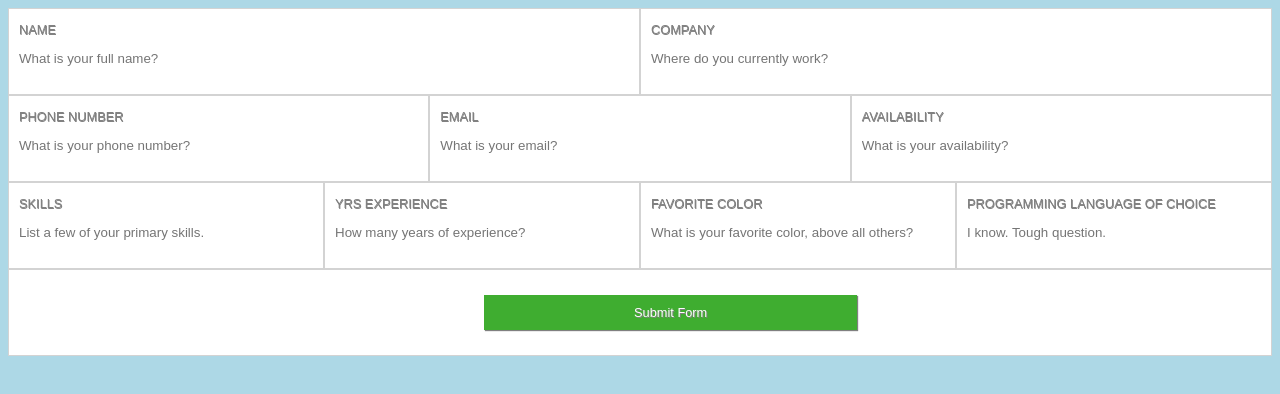
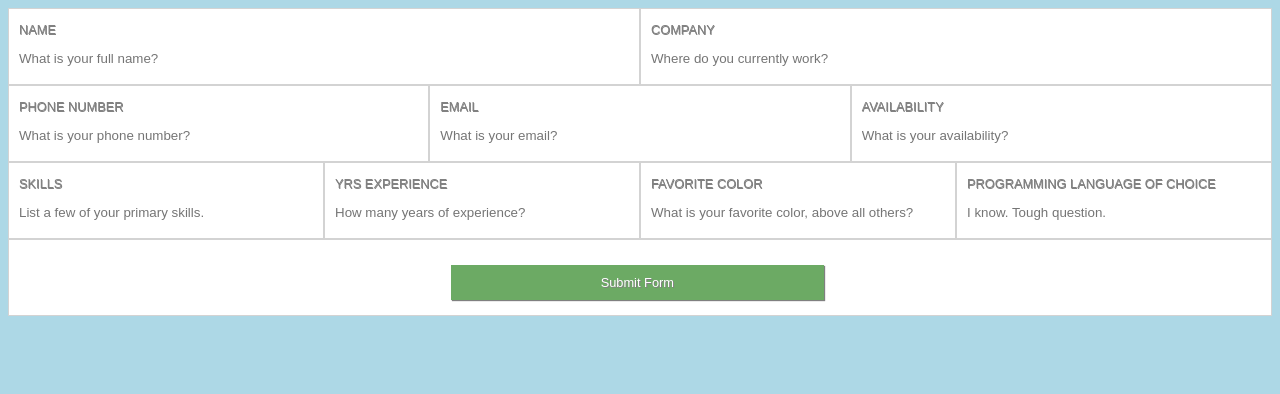
Before and after one commit to lclark070607/Contact-Form-Assignment, a plain HTML site: page index.html in a window 1280 px wide. Drawn offline with Linux system fonts and the light colour scheme.

Commit message:
finished form

```diff
--- a/style.css
+++ b/style.css
@@ -1,5 +1,6 @@
     body {
         background-color: lightblue;
+        height: 800px;
         font: .8em Open Sans, sans-serif;
         color: grey;
         text-shadow: .5px .5px grey;
@@ -30,34 +31,34 @@ p {
 
 .box {
     width: 50%;
-    height: 85px;
-    border: 1px solid lightgrey;
+    height: 75px;
+    border: .3px solid lightgrey;
     background-color: white;
 }
 
 .box2 {
     width: 33.3%;
-    height: 85px;
-    border: 1px solid lightgrey;
+    height: 75px;
+    border: .3px solid lightgrey;
     background-color: white;
 }
 
 .box3 {
     width: 25%;
-    height: 85px;
-    border: 1px solid lightgrey;
+    height: 75px;
+    border: .3px solid lightgrey;
     background-color: white;
 }
 
 .box4 {
     width: 100%;
-    height: 85px;
-    border: 1px solid lightgrey;
+    height: 75px;
+    border: .3px solid lightgrey;
     background-color: white;
 }
 
 button {
-    background-color: #3fad30;
+    background-color: #6caa64;
     border: none;
     color: white;
     padding: 10px;
@@ -69,9 +70,10 @@ button {
     display: block;
     font-size: 1em;
     text-shadow: 1px 1px grey;
-    margin-top: 25px;
-    margin-left: 475px;
     cursor: pointer;
+    position: relative;
+    margin-left:35%;
+    margin-top: 2%
 }
 
 button {
@@ -80,6 +82,6 @@ button {
 }
 
 button:hover {
-    background-color:black;
+    background-color:darkgrey;
     color: white;
 }
```
